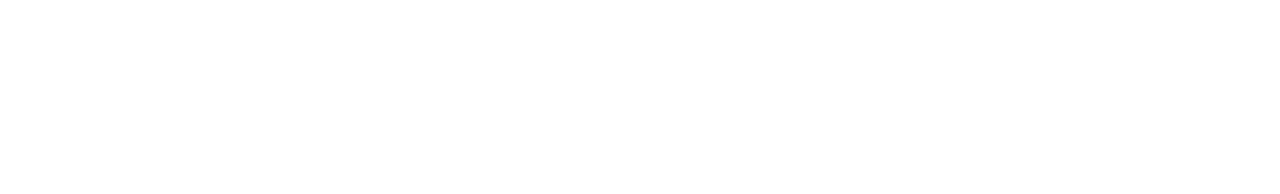
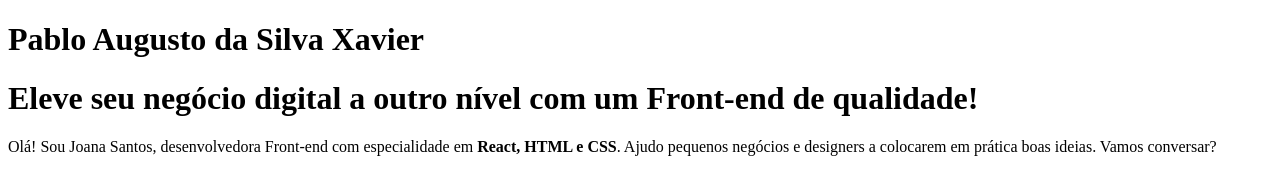
Before and after one commit to pabloxavier15/portifolio1anoB2026, a plain HTML site: page index.html in a window 1280 px wide. Drawn offline with Linux system fonts and the light colour scheme.

Commit message:
estrutura

```diff
--- a/index.html
+++ b/index.html
@@ -3,9 +3,25 @@
 <head>
     <meta charset="UTF-8">
     <meta name="viewport" content="width=device-width, initial-scale=1.0">
-    <title>Document</title>
+    <title>Portfólio</title>
 </head>
 <body>
+<h1>Pablo Augusto da Silva Xavier</h1>
+<main>
+<h1>
+            Eleve seu negócio digital a outro nível
+            <strong>com um Front-end de qualidade!
+            </strong>
+        </h1>
+  <p>
+            Olá! Sou Joana Santos, desenvolvedora
+            Front-end com especialidade em
+            <strong>React, HTML e CSS</strong>.
+            Ajudo pequenos negócios e designers a
+            colocarem em prática boas ideias.
+            Vamos conversar?
+        </p>
+</main>
 
 </body>
 </html>
```
